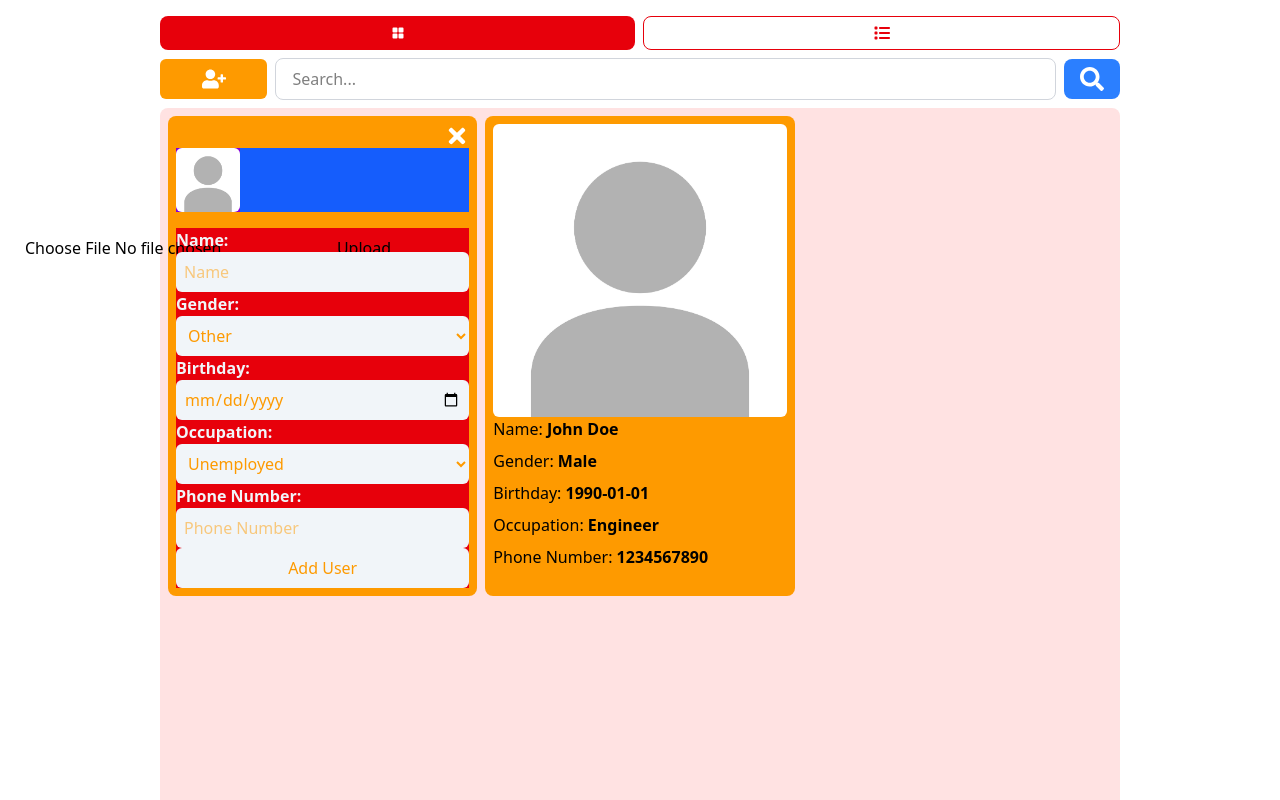
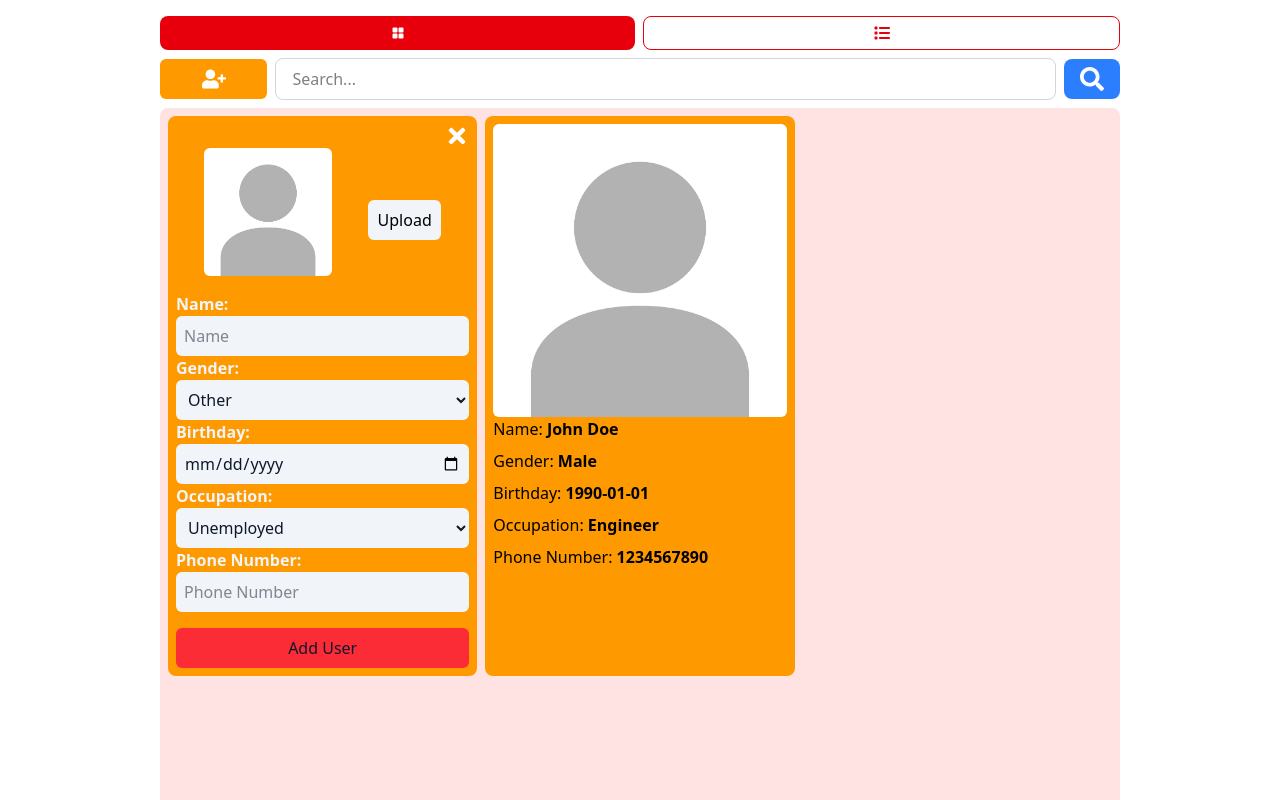
Before and after one commit to divcamillediv/pegatron-assignment, a React (Vite) app in the folder frontend/: page / in a window 1280 px wide. Both pictures are taken after a click on the button 213 px from the left and 79 px from the top of the page. Shown: the top 800 px of the page. Built offline with nearby package versions, Linux system fonts and the light colour scheme.

Commit message:
overflow-hidden

```diff
--- a/frontend/src/components/UserForm.tsx
+++ b/frontend/src/components/UserForm.tsx
@@ -16,6 +16,7 @@ export const CloseButton = () => {
 };
 
 const UserForm = () => {
+  //form fields
   const [name, setName] = useState("");
   const [gender, setGender] = useState("other");
   const [birthday, setBirthday] = useState("");
@@ -44,32 +45,36 @@ const UserForm = () => {
     setProfilePicture(null);
   };
 
-  const inputClass = "bg-slate-100 text-amber-500 p-2 rounded-md w-full";
+  const inputClass = "bg-slate-100 text-slate-900 p-2 rounded-md w-full";
   const labelClass = "text-slate-100 font-bold";
   const { isFormVisible } = useContext(FormVisibilityContext);
   const imageUploaded = profilePicture !== null;
 
-  return (
-    isFormVisible ? (
+  return isFormVisible ? (
     <div id="big-box" className="bg-amber-500 flex-col flex p-2 rounded-lg">
       <CloseButton />
       <form id="form-box" onSubmit={handleSubmit}>
         {/* Profile Picture Upload */}
-        <div id="pfp-box" className="bg-blue-600 mb-4 flex">
-            <div id="profile-picture" className="bg-purple-700 w-16 h-16">
+        <div id="pfp-box" className="justify-evenly mb-4 flex flex-row gap-2 items-center">
+          <div id="profile-picture" className="w-32 h-32">
             {imageUploaded ? (
+              <div className="flex w-32 h-32 overflow-hidden items-center justify-center rounded-md">
                 <img
                   alt="not found"
                   width={"250px"}
                   height={"250px"}
                   src={URL.createObjectURL(profilePicture)}
+                  className="object-cover rounded-md w-full h-full"
                 />
+              </div>
             ) : (
               <div className="w-full h-full flex items-center justify-center">
                 <ProfilePic />
               </div>
             )}
-              <label className=" mt-4 p-2 rounded-md w-full flex items-center justify-center">
+          </div>
+          <label className="bg-slate-100 mt-4 p-2 rounded-md w-1/4 flex flex-col items-center justify-center">
+            <span>Upload</span>
             <input
               type="file"
               name="profilePic"
@@ -79,15 +84,13 @@ const UserForm = () => {
                   setProfilePicture(files[0]);
                 }
               }}
-                      className="flex" // Hide the input but keep it functional
+              className="flex hidden"
             />
-                <span>Upload</span>
           </label>
         </div>
-          </div>
 
-          <div id="not-pfp" className="bg-red-600 mt-2">
-            {/* Right Column: Form Inputs */}
+        <div id="not-pfp">
+          {/* Form Inputs */}
           <label className={labelClass} htmlFor="name">Name:</label>
           <input
             type="text"
@@ -139,15 +142,13 @@ const UserForm = () => {
             className={inputClass}
           />
 
-              <button type="submit" className="bg-slate-100 text-amber-500 p-2 rounded-md w-full flex items-center justify-center">
+          <button type="submit" className="bg-red-500 mt-4 text-slate-900 rounded-md w-full p-2">
             Add User
           </button>
         </div>
       </form>
     </div>
-    ) : null
-  );
+  ) : null;
 };
 
-
 export default UserForm;
```
Lines whose indentation alone changed are shown as unchanged.
